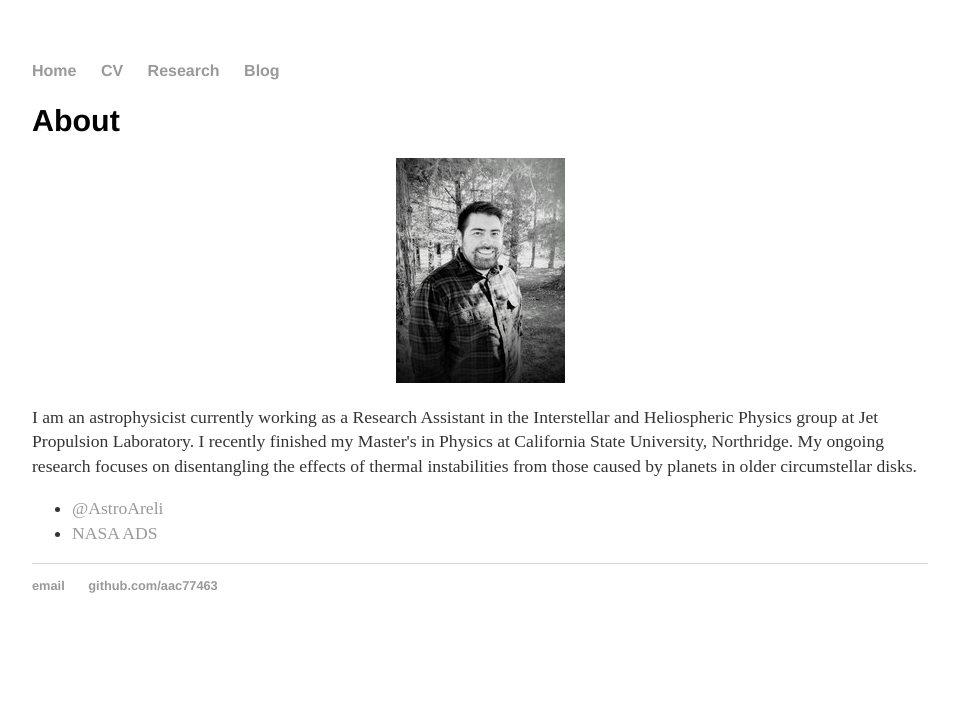
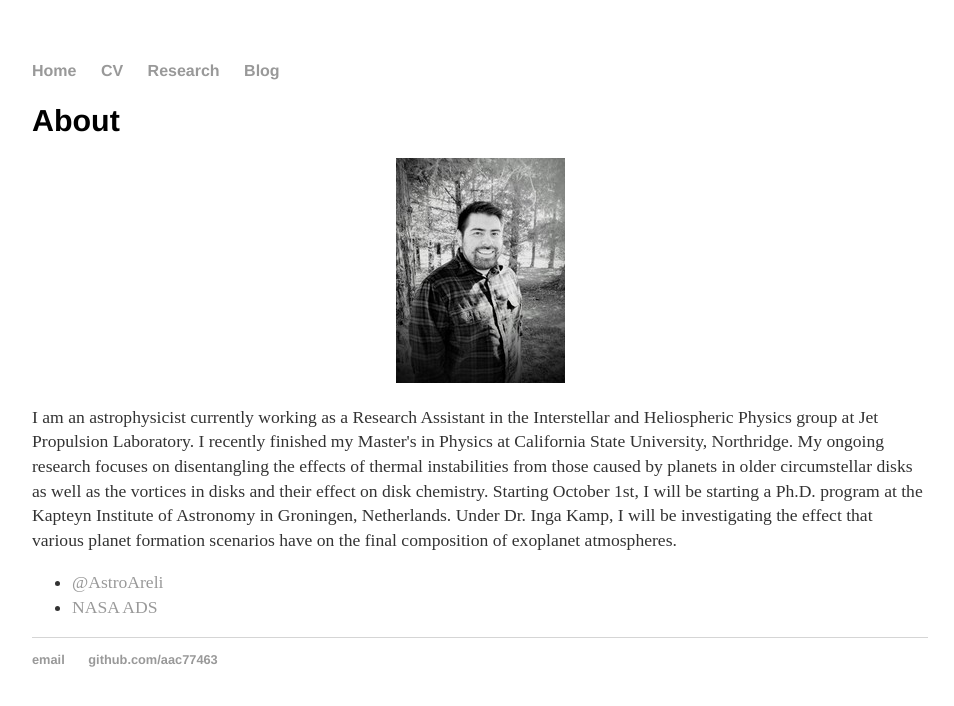
Before and after one commit to aac77463/aac77463.github.io, a Jekyll site: the page built from index.html, in a window 1280 px wide. Shown: the top 706 px of the page, without its empty margins (160-1114 px from the left). Built offline with Jekyll 4.4.1, drawn with Linux system fonts in a browser that asks for light colours.

Commit message:
added announcement of PhD program

```diff
--- a/index.html
+++ b/index.html
@@ -2,6 +2,7 @@
 layout: default
 title: Home | Areli Castrej&oacute;n
 ---
+
 <style>
   .img-container{
   text-align: center;
@@ -15,8 +16,9 @@
     <img src="profpicre.jpg">
   </div>
 
-  <p> I am an astrophysicist currently working as a Research Assistant in the Interstellar and Heliospheric Physics group at Jet Propulsion Laboratory. I recently finished my Master's in Physics at California State University, Northridge. My ongoing research focuses on disentangling the effects of thermal instabilities from those caused by planets in older circumstellar disks. </p>
+  <p> I am an astrophysicist currently working as a Research Assistant in the Interstellar and Heliospheric Physics group at Jet Propulsion Laboratory. I recently finished my Master's in Physics at California State University, Northridge. My ongoing research focuses on disentangling the effects of thermal instabilities from those caused by planets in older circumstellar disks as well as the vortices in disks and their effect on disk chemistry.
 
+  Starting October 1st, I will be starting a Ph.D. program at the Kapteyn Institute of Astronomy in Groningen, Netherlands. Under Dr. Inga Kamp, I will be investigating the effect that various planet formation scenarios have on the final composition of exoplanet atmospheres.</p>
 
   <div>
     <ul class="contacts">
```
